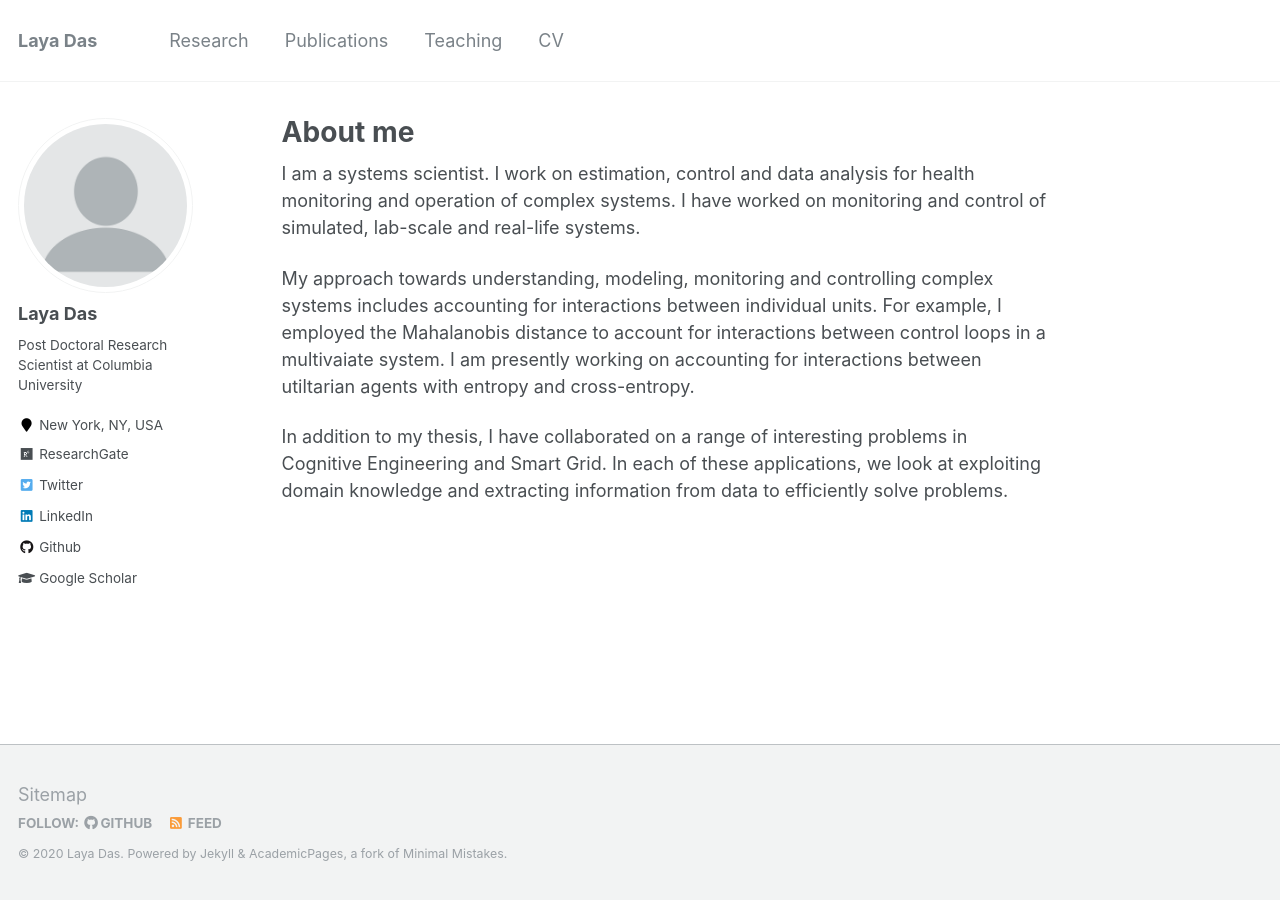
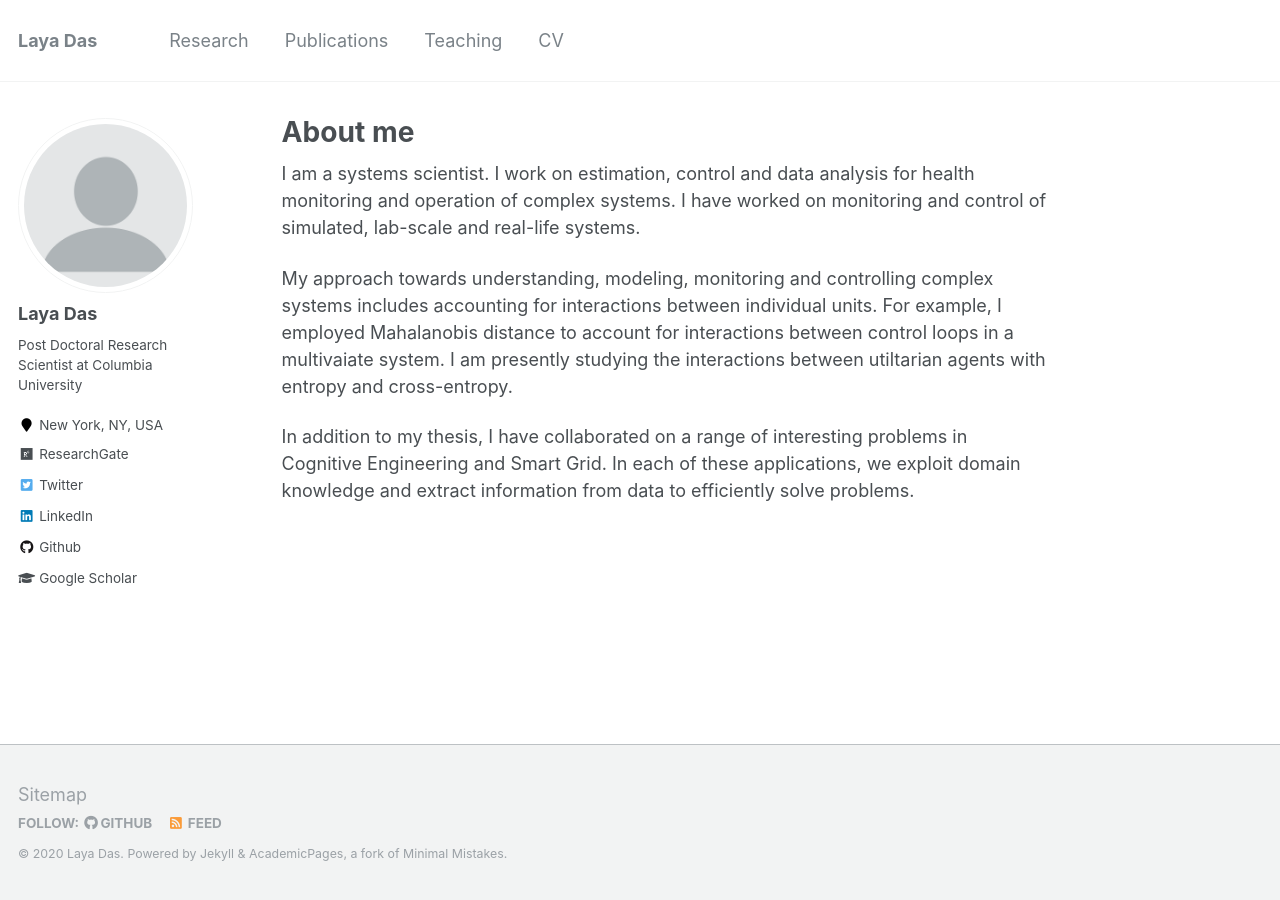
Before and after one commit to layadas/layadas.github.io, a Jekyll site: the page built from _pages/about.md, in a window 1280 px wide. Built offline with Jekyll 4.4.1, drawn with Linux system fonts in a browser that asks for light colours.

Commit message:
Update about.md

```diff
--- a/_pages/about.md
+++ b/_pages/about.md
@@ -12,8 +12,8 @@ I am a systems scientist. I work on estimation, control and data analysis for he
 I have worked on monitoring and control of simulated, lab-scale and real-life systems.
 
 My approach towards understanding, modeling, monitoring and controlling complex systems includes accounting for interactions between individual units.
-For example, I employed the Mahalanobis distance to account for interactions between control loops in a multivaiate system.
-I am presently working on accounting for interactions between utiltarian agents with entropy and cross-entropy.
+For example, I employed Mahalanobis distance to account for interactions between control loops in a multivaiate system.
+I am presently studying the interactions between utiltarian agents with entropy and cross-entropy.
 
 In addition to my thesis, I have collaborated on a range of interesting problems in Cognitive Engineering and Smart Grid.
-In each of these applications, we look at exploiting domain knowledge and extracting information from data to efficiently solve problems.
+In each of these applications, we exploit domain knowledge and extract information from data to efficiently solve problems.
```
